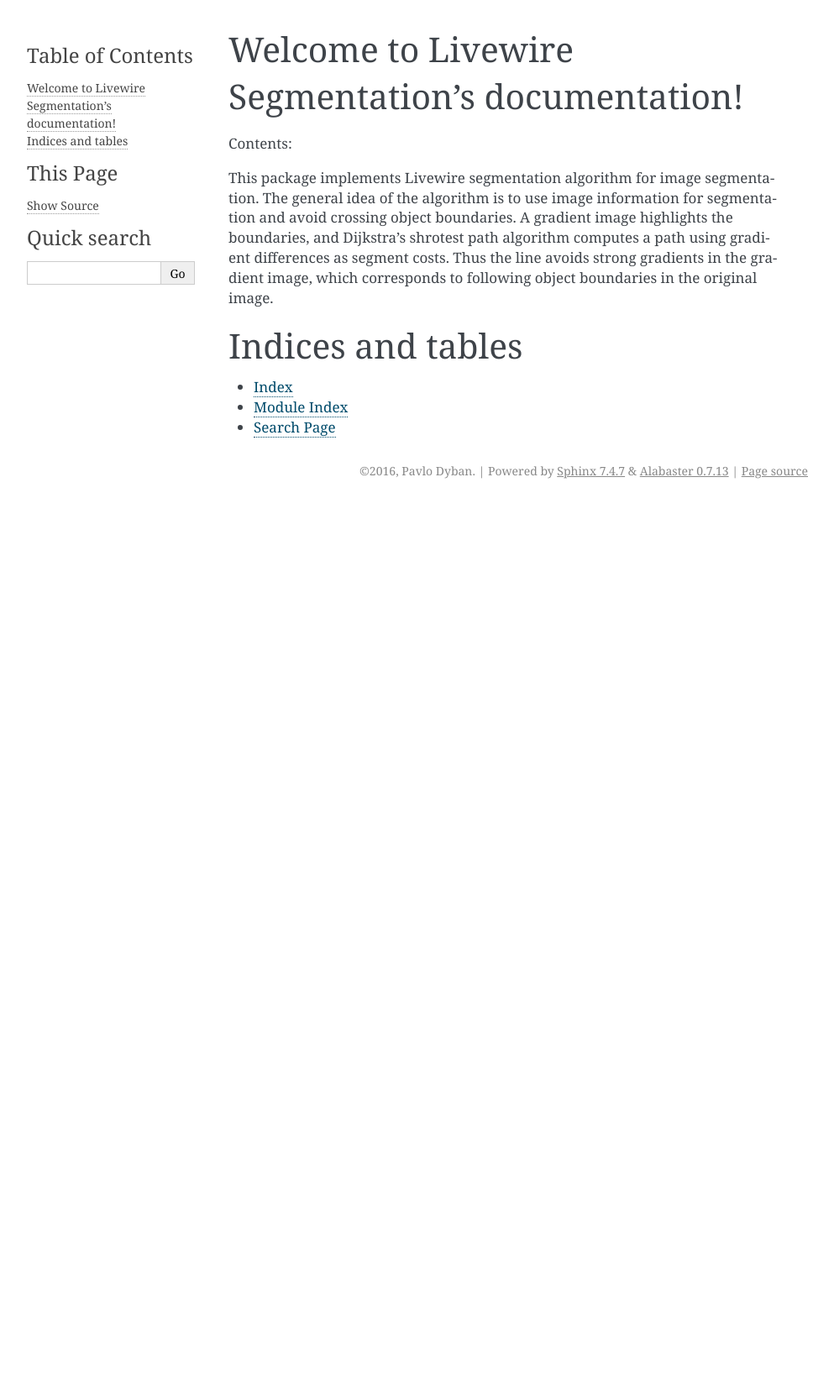
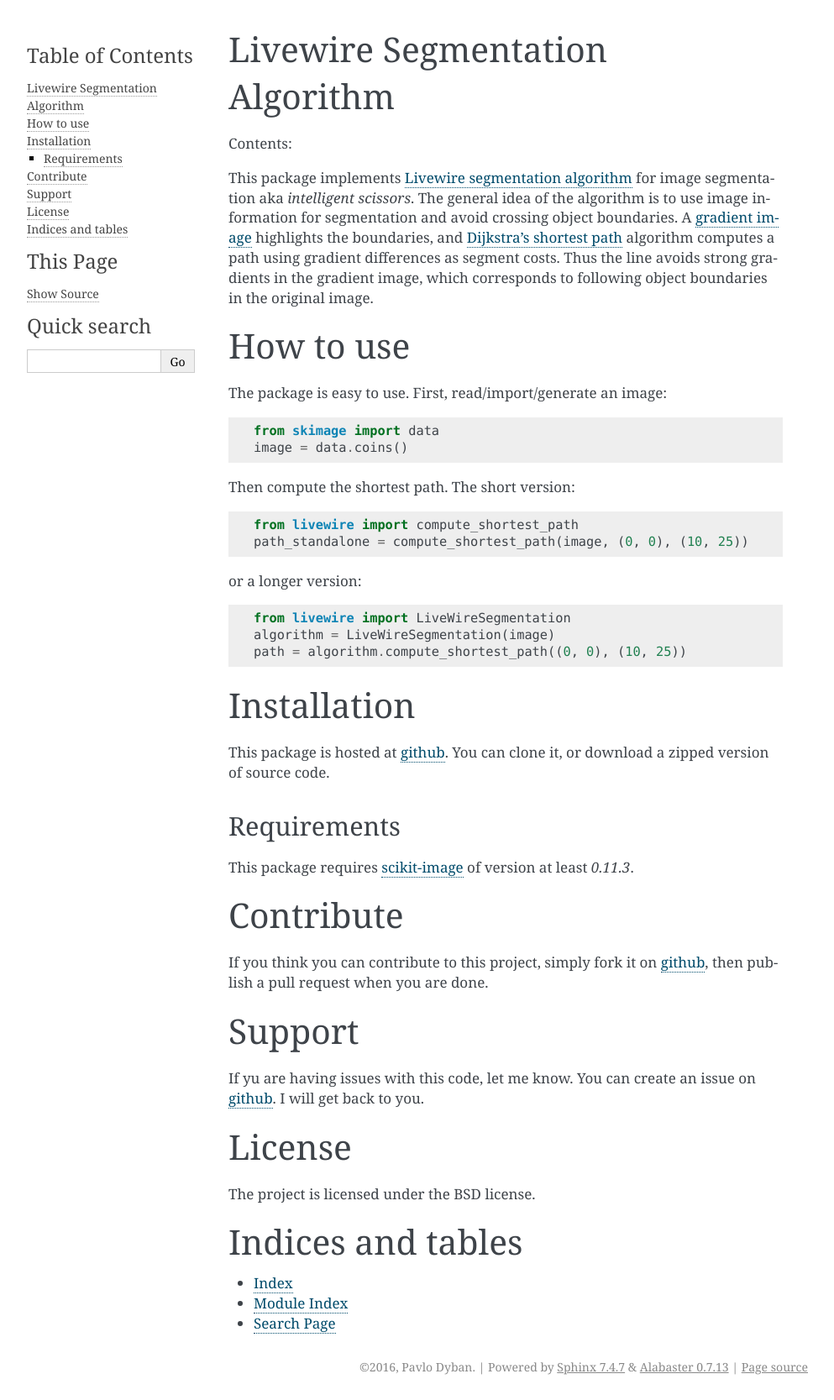
Before and after one commit to pdyban/livewire, a Sphinx documentation site: the page built from docs/index.rst, in a window 1280 px wide. Shown: the whole page at 84% size, without its empty margins (148-1141 px from the left). Built offline with Sphinx 7.4.7, drawn with Linux system fonts in a browser that asks for light colours; before the commit the page ends 900 px from its top, so only the background shows below that.

Commit message:
Extended documentation homepage

```diff
--- a/docs/index.rst
+++ b/docs/index.rst
@@ -3,20 +3,75 @@
    You can adapt this file completely to your liking, but it should at least
    contain the root `toctree` directive.
 
-Welcome to Livewire Segmentation's documentation!
-=================================================
+Livewire Segmentation Algorithm
+===============================
 
 Contents:
 
 .. toctree::
    :maxdepth: 2
 
-This package implements Livewire segmentation algorithm for image segmentation.
+This package implements
+`Livewire segmentation algorithm <https://en.wikipedia.org/wiki/Livewire_Segmentation_Technique>`_
+for image segmentation aka `intelligent scissors`.
 The general idea of the algorithm is to use image information for segmentation and avoid crossing
-object boundaries. A gradient image highlights the boundaries, and Dijkstra's shrotest path
+object boundaries. A `gradient image <https://en.wikipedia.org/wiki/Image_gradient>`_ highlights the boundaries,
+and `Dijkstra's shortest path <https://en.wikipedia.org/wiki/Dijkstra%27s_algorithm>`_
 algorithm computes a path using gradient differences as segment costs.
 Thus the line avoids strong gradients in the gradient image, which corresponds to following object boundaries
 in the original image.
+
+How to use
+==========
+
+The package is easy to use. First, read/import/generate an image:
+
+.. code:: python
+
+    from skimage import data
+    image = data.coins()
+
+Then compute the shortest path. The short version:
+
+.. code:: python
+
+    from livewire import compute_shortest_path
+    path_standalone = compute_shortest_path(image, (0, 0), (10, 25))
+
+or a longer version:
+
+.. code:: python
+
+    from livewire import LiveWireSegmentation
+    algorithm = LiveWireSegmentation(image)
+    path = algorithm.compute_shortest_path((0, 0), (10, 25))
+
+Installation
+============
+
+This package is hosted at `github`_.
+You can clone it, or download a zipped version of source code.
+
+Requirements
+------------
+
+This package requires `scikit-image <http://scikit-image.org>`_ of version at least `0.11.3`.
+
+Contribute
+==========
+
+If you think you can contribute to this project, simply fork it on `github`_,
+then publish a pull request when you are done.
+
+Support
+=======
+
+If yu are having issues with this code, let me know. You can create an issue on `github`_. I will get back to you.
+
+License
+=======
+
+The project is licensed under the BSD license.
 
 Indices and tables
 ==================
@@ -24,3 +79,5 @@ Indices and tables
 * :ref:`genindex`
 * :ref:`modindex`
 * :ref:`search`
+
+.. _`github`:  https://github.com/pdyban/livewire
```
